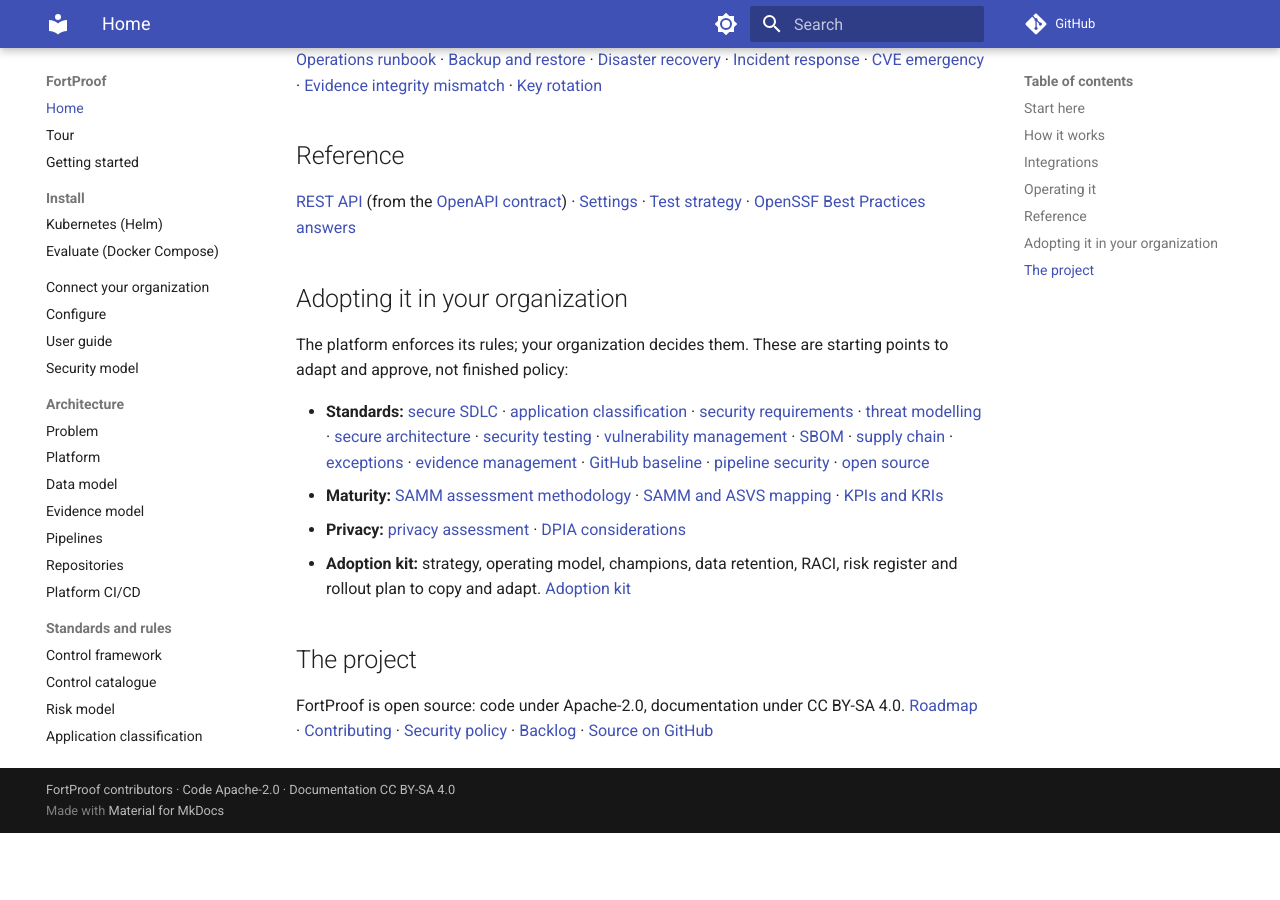
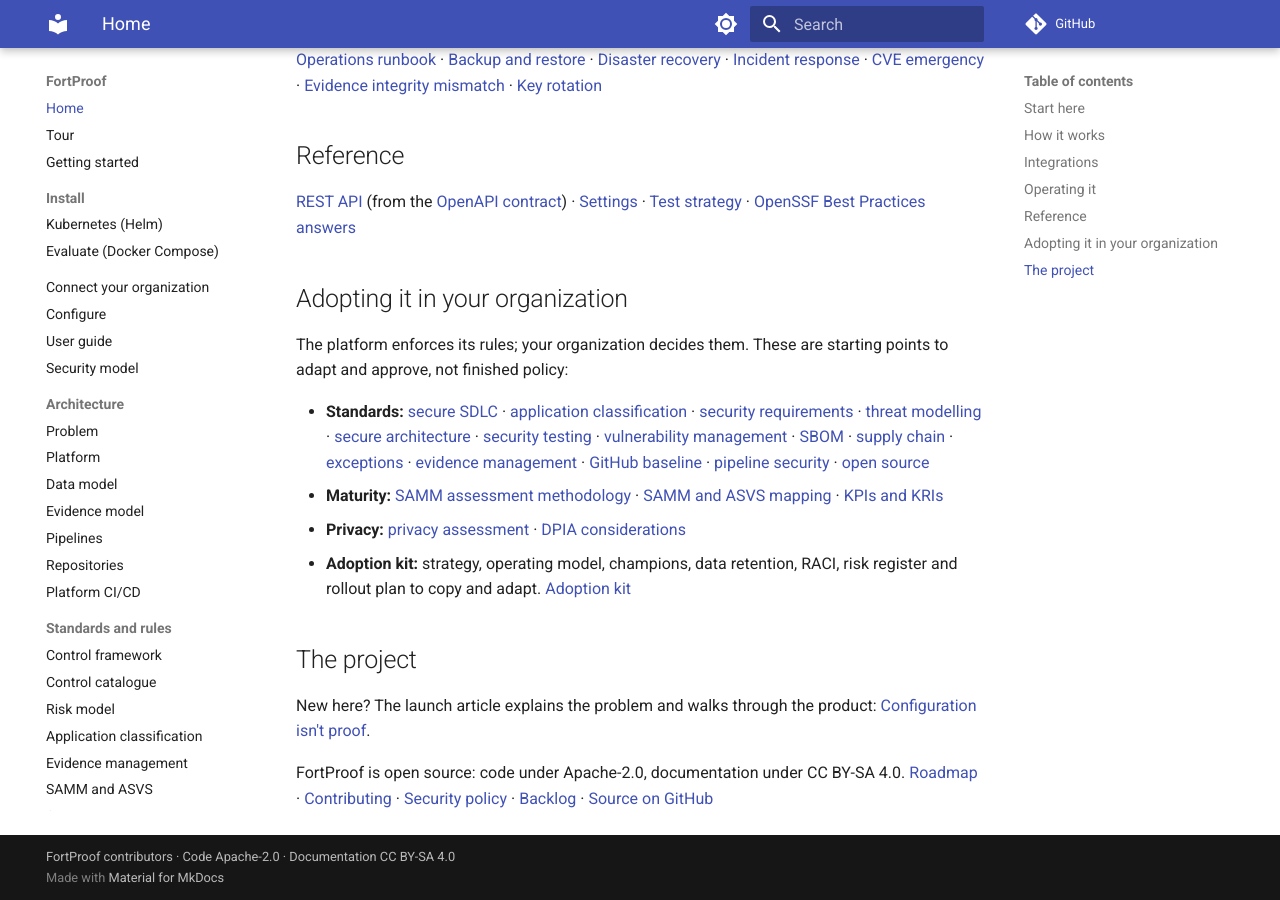
Before and after one commit to cipherfort/attestra, an MkDocs documentation site: the page built from docs/README.md, in a window 1280 px wide and 900 px high, scrolled down 2069 px. Built offline with MkDocs 1.6.1 and Material for MkDocs 9.7.7, drawn with Linux system fonts in a browser that asks for light colours; comment, search, counter and statistics services are not loaded; before the commit the page ends 2902 px from its top, so only the background shows below that.

Commit message:
docs: link the launch article on Medium from the README and the docs home (#63)
Signed-off-by: Michael Lawrence <30749620+ciphermichael@users.noreply.github.com>

```diff
--- a/docs/README.md
+++ b/docs/README.md
@@ -59,4 +59,6 @@
 
 ## The project
 
+New here? The launch article explains the problem and walks through the product: [Configuration isn't proof](https://medium.com/@ciphermichael/configuration-isnt-proof-an-open-source-way-to-show-your-applications-are-built-securely-190d192fa4b8).
+
 FortProof is open source: code under Apache-2.0, documentation under CC BY-SA 4.0. [Roadmap](../ROADMAP.md) · [Contributing](../CONTRIBUTING.md) · [Security policy](../SECURITY.md) · [Backlog](roadmap/backlog/README.md) · [Source on GitHub](https://github.com/cipherfort/fortproof)
```
Also changed, not shown: README.md (+4 -0 lines).
